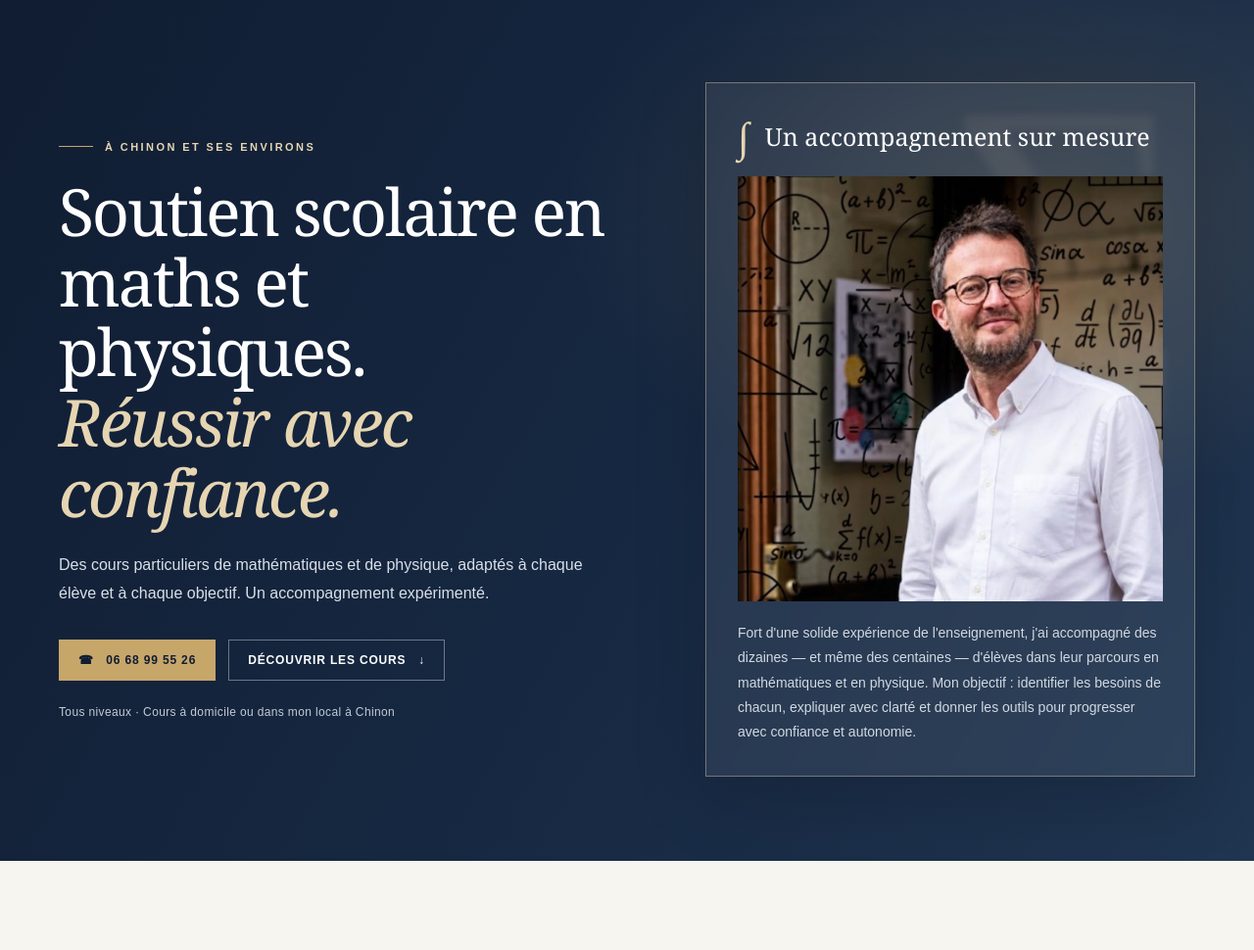
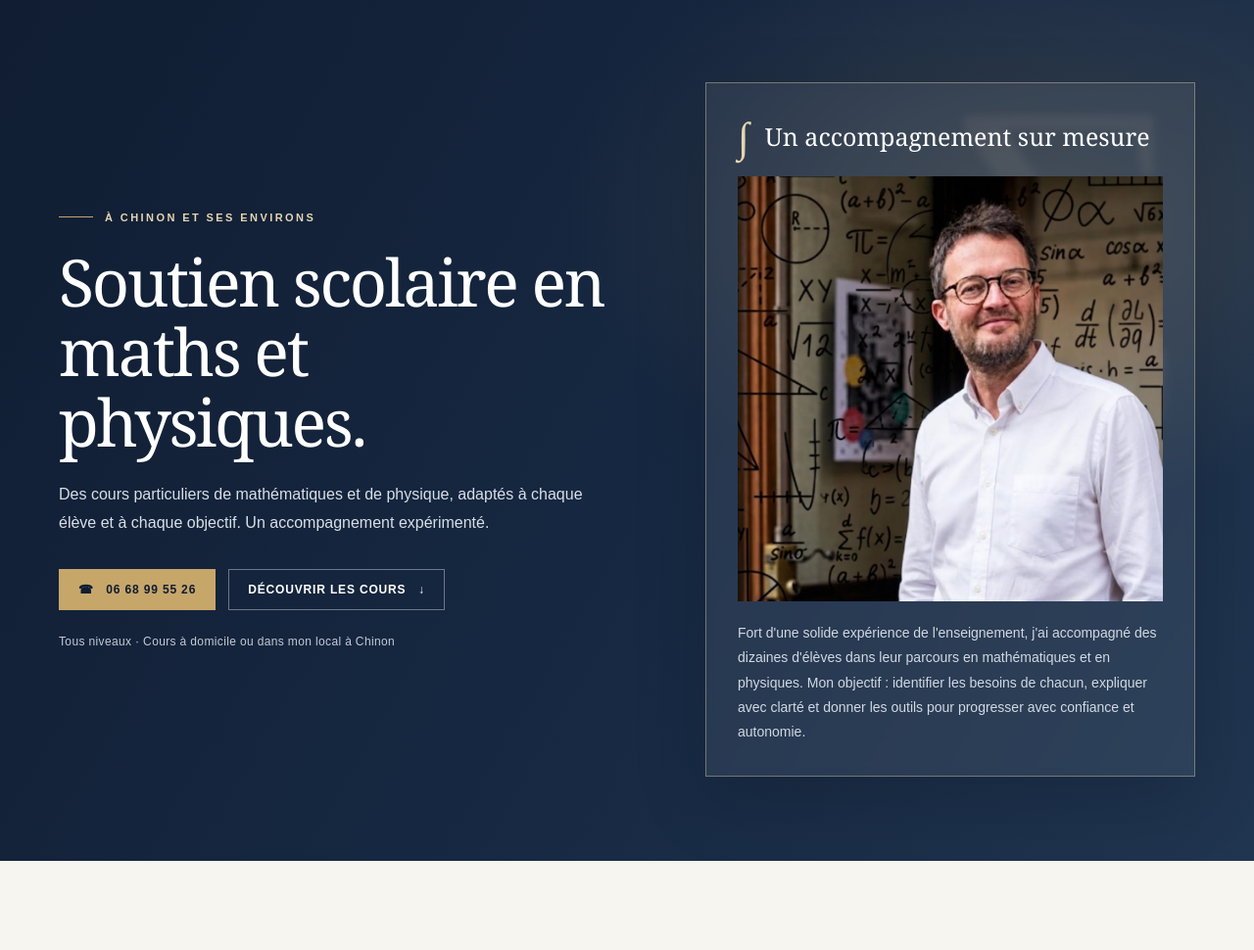
Before and after one commit to menium37/SoutienScolaireMenier, a plain HTML site: page index.html in a window 1280 px wide. Shown: the part 125-1095 px from the top of the page at 98% size. Drawn offline with Linux system fonts and the light colour scheme.

Commit message:
Retirer la phrase du titre et corriger le texte de présentation

```diff
--- a/index.html
+++ b/index.html
@@ -413,7 +413,7 @@
       <div class="hero-inner">
         <div>
           <div class="eyebrow">À Chinon et ses environs</div>
-          <h1>Soutien scolaire en maths et physiques.<br><em>Réussir avec confiance.</em></h1>
+          <h1>Soutien scolaire en maths et physiques.</h1>
           <p class="hero-copy">
             Des cours particuliers de mathématiques et de physique, adaptés à chaque élève et à chaque objectif.
             Un accompagnement expérimenté.
@@ -430,7 +430,7 @@
             <h2>Un accompagnement sur mesure</h2>
           </div>
           <img src="assets/cours.jpg" alt="Cours particuliers de mathématiques et de physique">
-          <p>Fort d'une solide expérience de l'enseignement, j'ai accompagné des dizaines — et même des centaines — d'élèves dans leur parcours en mathématiques et en physique. Mon objectif : identifier les besoins de chacun, expliquer avec clarté et donner les outils pour progresser avec confiance et autonomie.</p>
+          <p>Fort d'une solide expérience de l'enseignement, j'ai accompagné des dizaines d'élèves dans leur parcours en mathématiques et en physiques. Mon objectif : identifier les besoins de chacun, expliquer avec clarté et donner les outils pour progresser avec confiance et autonomie.</p>
         </aside>
       </div>
     </section>
```
